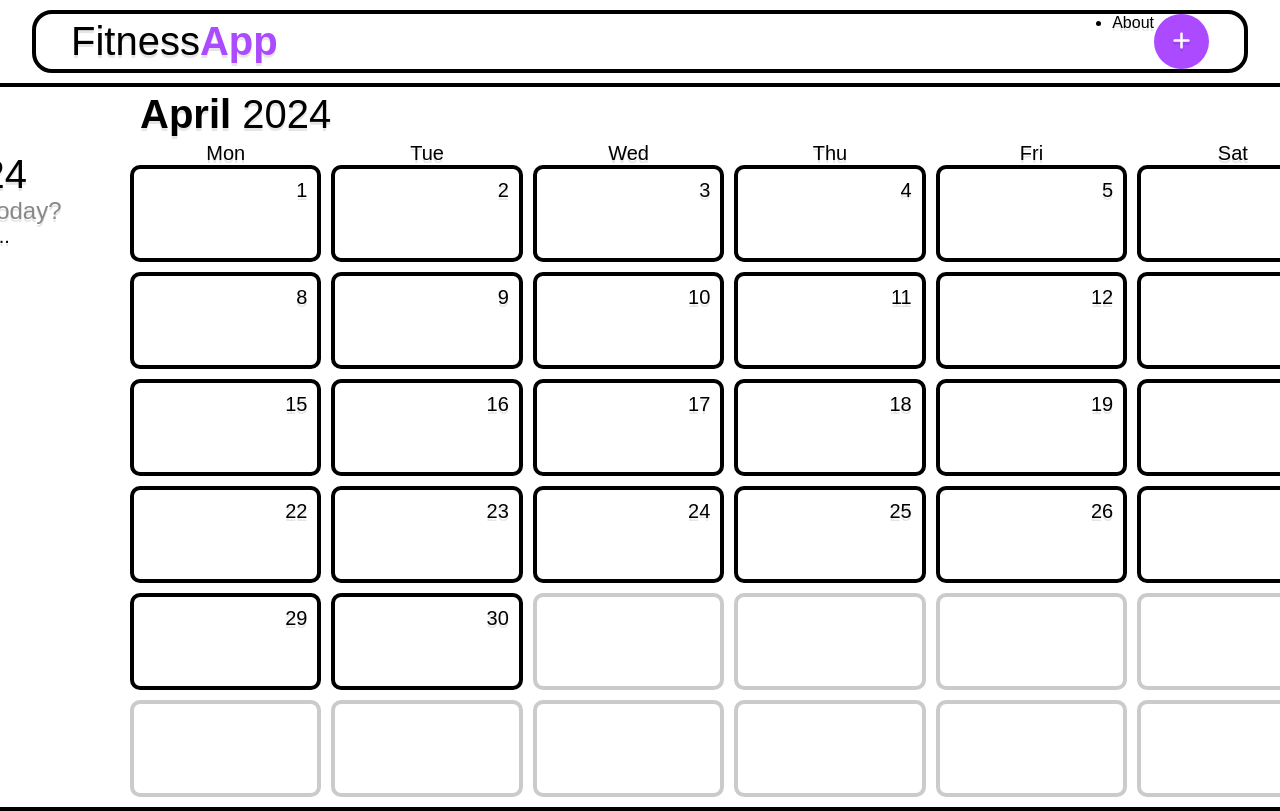
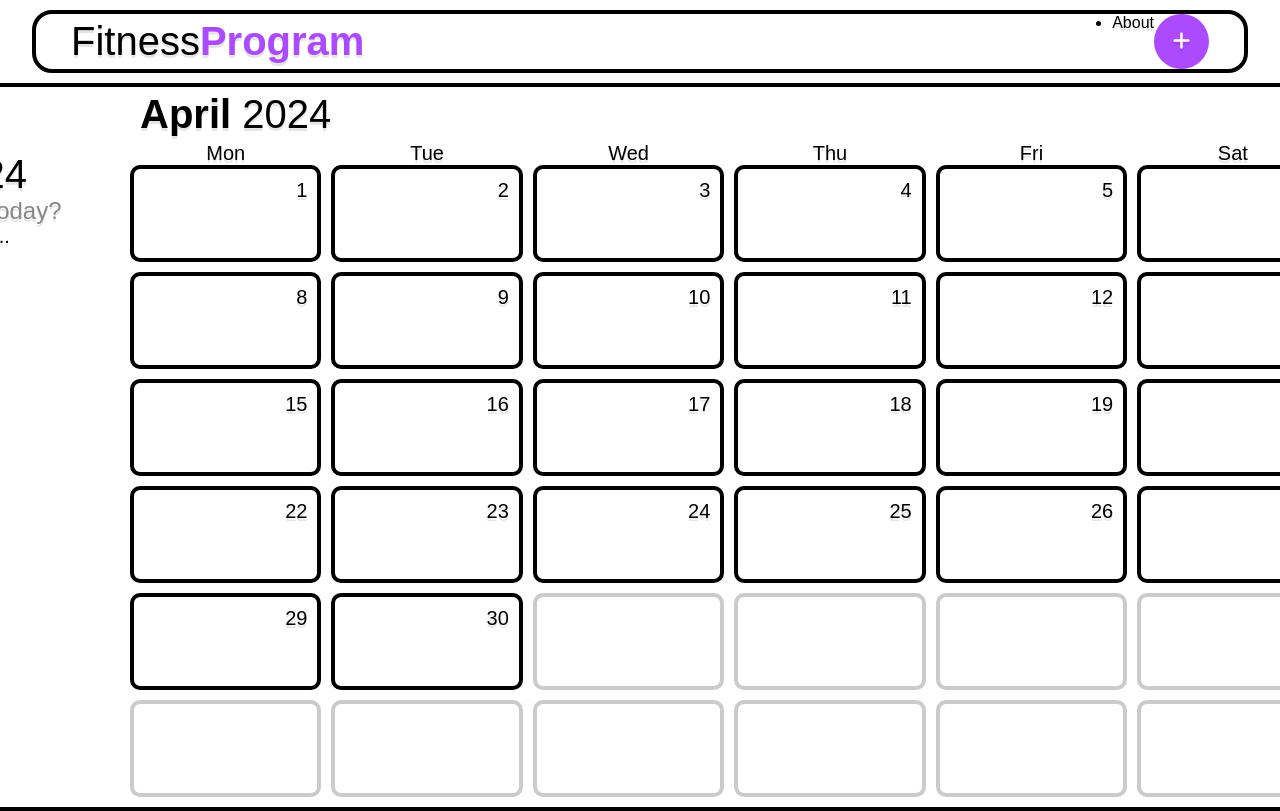
Before and after one commit to skiletro/FitnessProgram, a plain HTML site: page index.html in a window 1280 px wide. Shown: the top 811 px of the page. Drawn offline with Linux system fonts and the light colour scheme.

Commit message:
change app name on banner

```diff
--- a/index.html
+++ b/index.html
@@ -8,7 +8,7 @@
 </head>
 <body>
     <div id="nav">
-        <div id="logo">Fitness<span class="accent">App</span></div>
+        <div id="logo">Fitness<span class="accent">Program</span></div>
         <div id="items">
             <ul>
                 <li>About</li>
```
